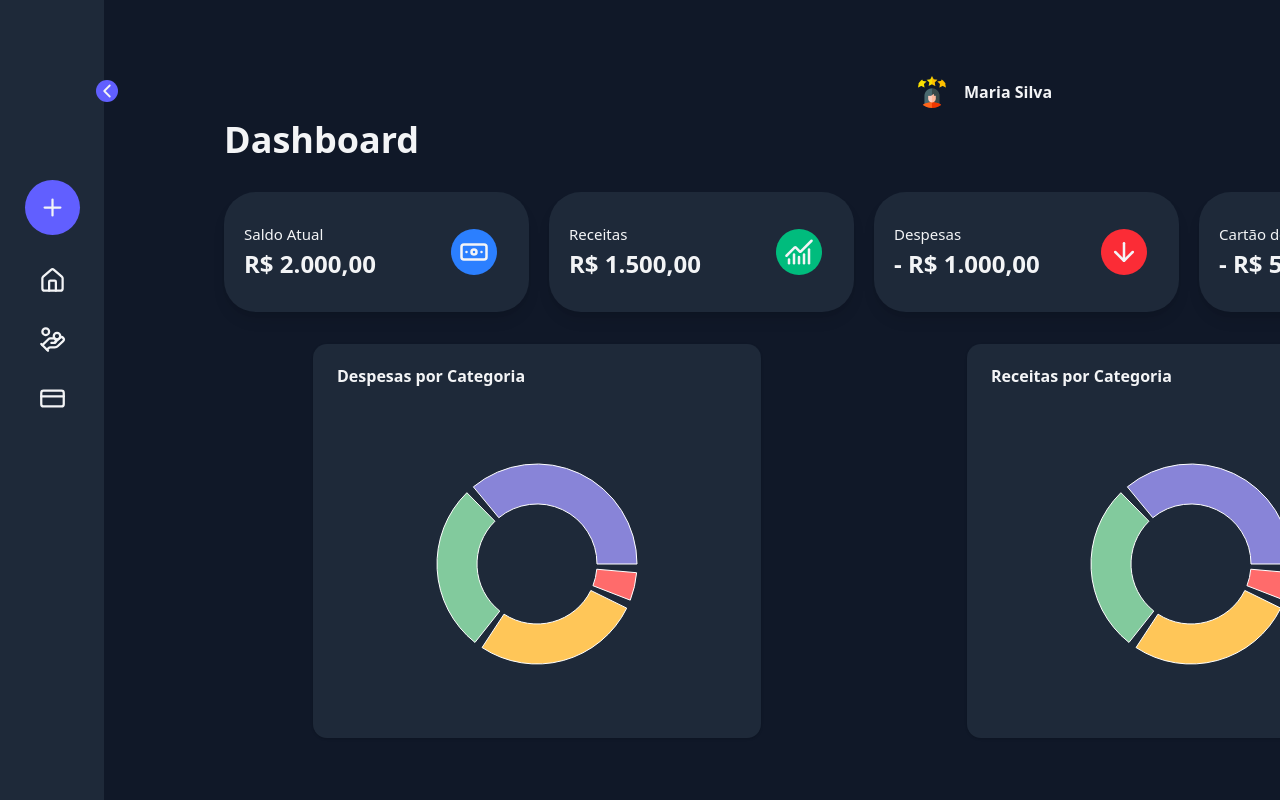
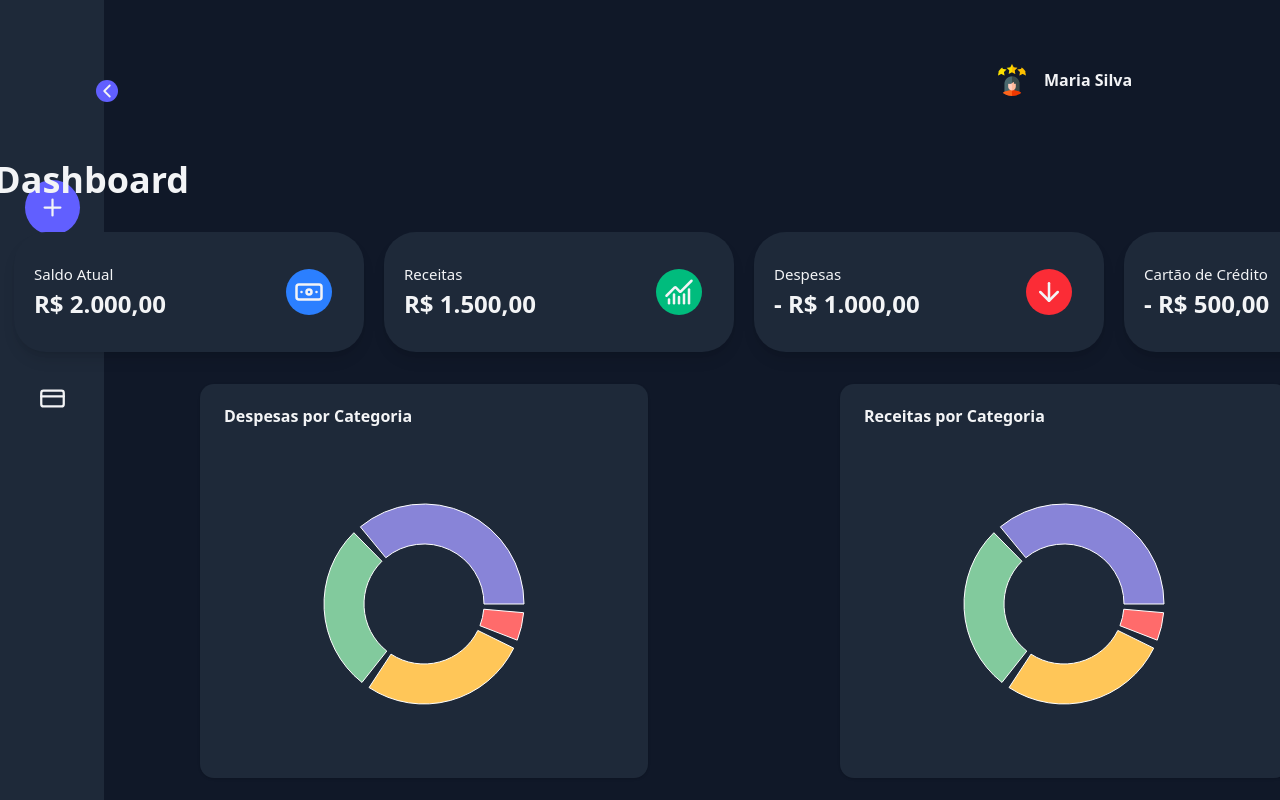
Before and after one commit to T-Terra/gestao-gastos, a React (Vite) app: page /home in a window 1280 px wide. Built offline with nearby package versions, Linux system fonts and the light colour scheme.

Commit message:
chore: position pages home and expenses

```diff
--- a/src/pages/expenses.tsx
+++ b/src/pages/expenses.tsx
@@ -9,11 +9,11 @@ import DialogExpenses from '@/components/dialog/dialogExpenses'
 
 export default function Expenses() {
     return (
-        <div className="bg-gray-900 px-30 py-16 h-screen w-full flex flex-col items-end">
-            <div className="w-[600px]">
+        <div className="bg-gray-900 h-screen w-screen flex flex-col items-end">
+            <div className="w-[400px] py-13">
                 <User nameUser="Maria Silva" />
             </div>
-            <div className="h-screen w-screen text-gray-100 flex flex-col gap-8">
+            <div className="w-full text-gray-100 flex flex-col gap-8 items-center">
                 <div  className="w-[1100px] flex justify-between">
                     <div>
                         <h1 className="font-semibold text-4xl">
--- a/src/pages/home.tsx
+++ b/src/pages/home.tsx
@@ -9,12 +9,12 @@ import User from '@/components/user/user'
 
 export default function Home() {
     return (
-        <div className="bg-gray-900 px-30 py-16 h-screen w-full flex flex-col items-end">
-            <div className="w-[600px]">
+        <div className="bg-gray-900 h-screen w-screen flex flex-col items-end">
+            <div className="w-[400px] py-13">
                 <User nameUser="Maria Silva" />
             </div>
-            <div className="h-screen w-screen text-gray-100 flex flex-col gap-8">
-                <div>
+            <div className="w-full text-gray-100 flex flex-col gap-8 items-center">
+                <div  className="w-[1500px] flex justify-between">
                     <h1 className="font-semibold text-4xl">
                         Dashboard
                     </h1>
@@ -65,7 +65,7 @@ export default function Home() {
                         </div>
                     </div>
                 </div>
-                <div className="w-full flex gap-7">
+                <div className="w-full text-gray-100 flex justify-center">
                     <div className="w-[700px]">
                         <Chart title="Despesas por Categoria" />
                     </div>
```
